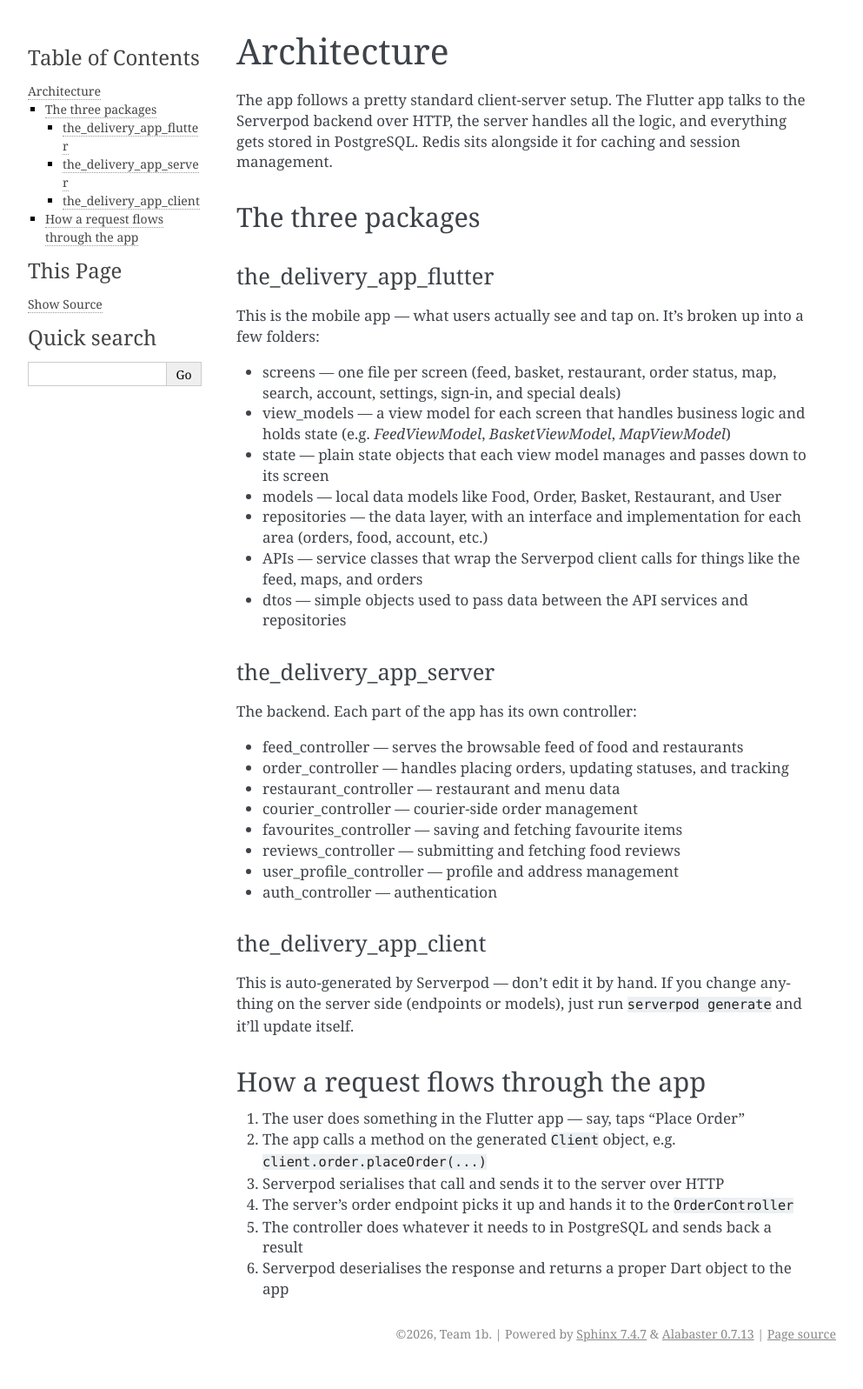
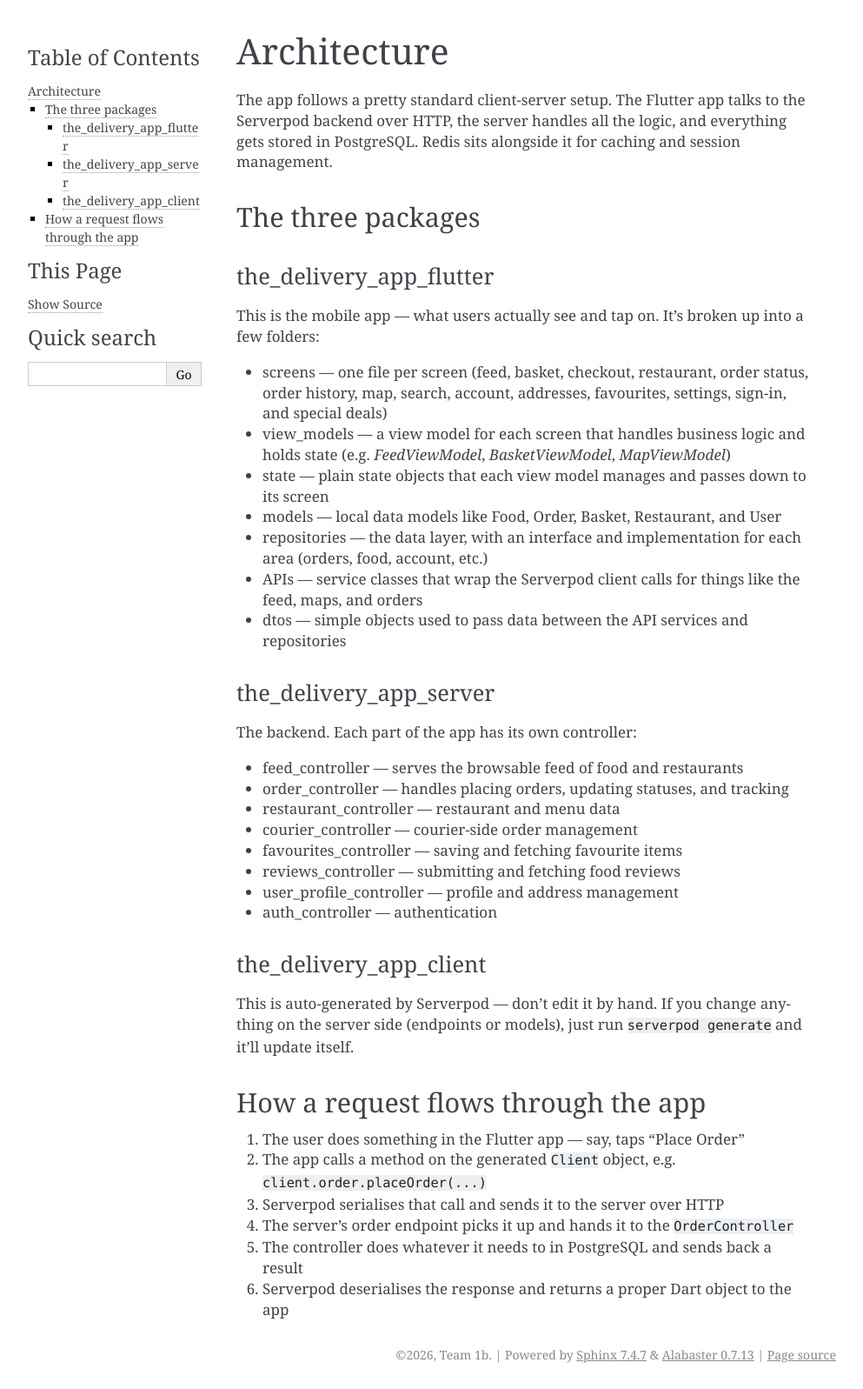
Before and after one commit to The-Delivery-App/the_delivery_app, a Sphinx documentation site: the page built from docs/architecture.rst, in a window 1280 px wide. Shown: the whole page at 87% size, without its empty margins (148-1141 px from the left). Built offline with Sphinx 7.4.7, drawn with Linux system fonts in a browser that asks for light colours; pages that are not in the unit, such as notebooks, are missing from menus; before the commit the page ends 1573 px from its top, so only the background shows below that.

Commit message:
architectures rst update

```diff
--- a/docs/architecture.rst
+++ b/docs/architecture.rst
@@ -11,7 +11,7 @@ the_delivery_app_flutter
 
 This is the mobile app — what users actually see and tap on. It's broken up into a few folders:
 
-- screens — one file per screen (feed, basket, restaurant, order status, map, search, account, settings, sign-in, and special deals)
+- screens — one file per screen (feed, basket, checkout, restaurant, order status, order history, map, search, account, addresses, favourites, settings, sign-in, and special deals)
 - view_models — a view model for each screen that handles business logic and holds state (e.g. `FeedViewModel`, `BasketViewModel`, `MapViewModel`)
 - state — plain state objects that each view model manages and passes down to its screen
 - models — local data models like Food, Order, Basket, Restaurant, and User
```
